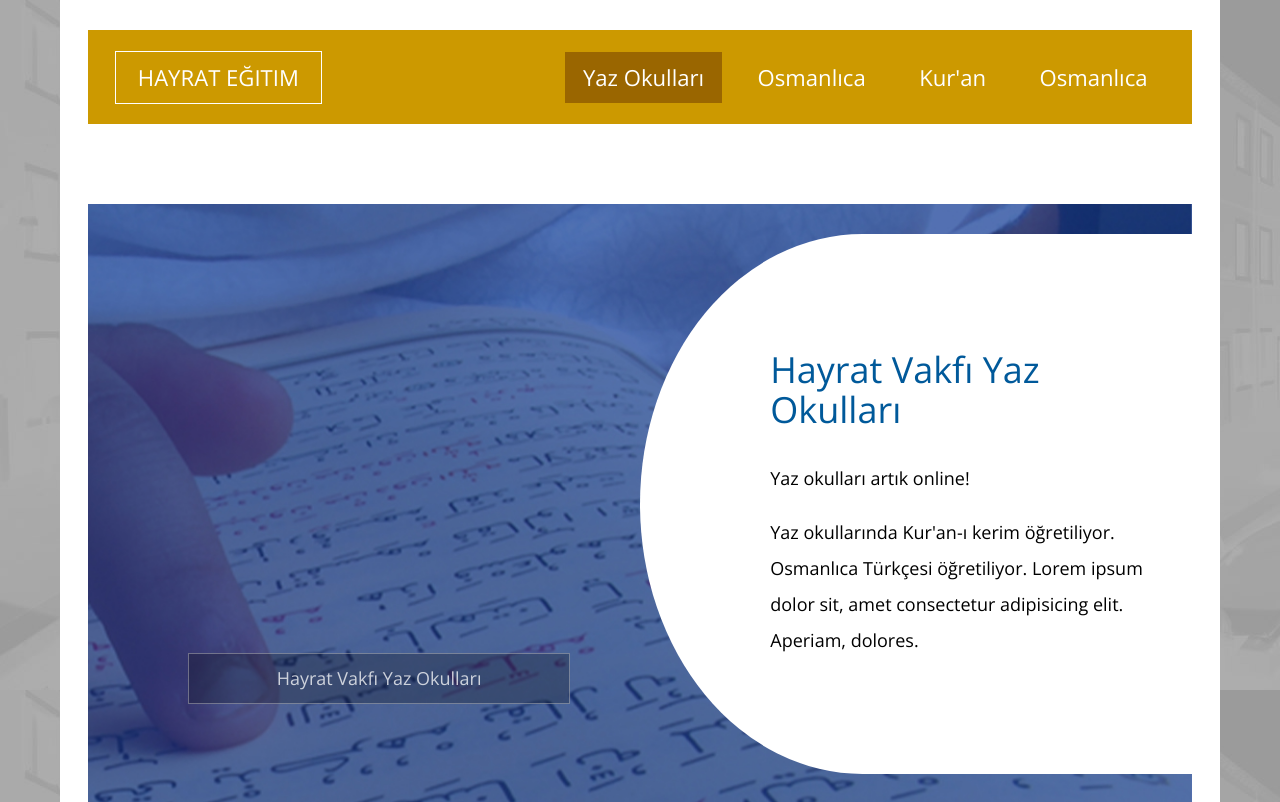
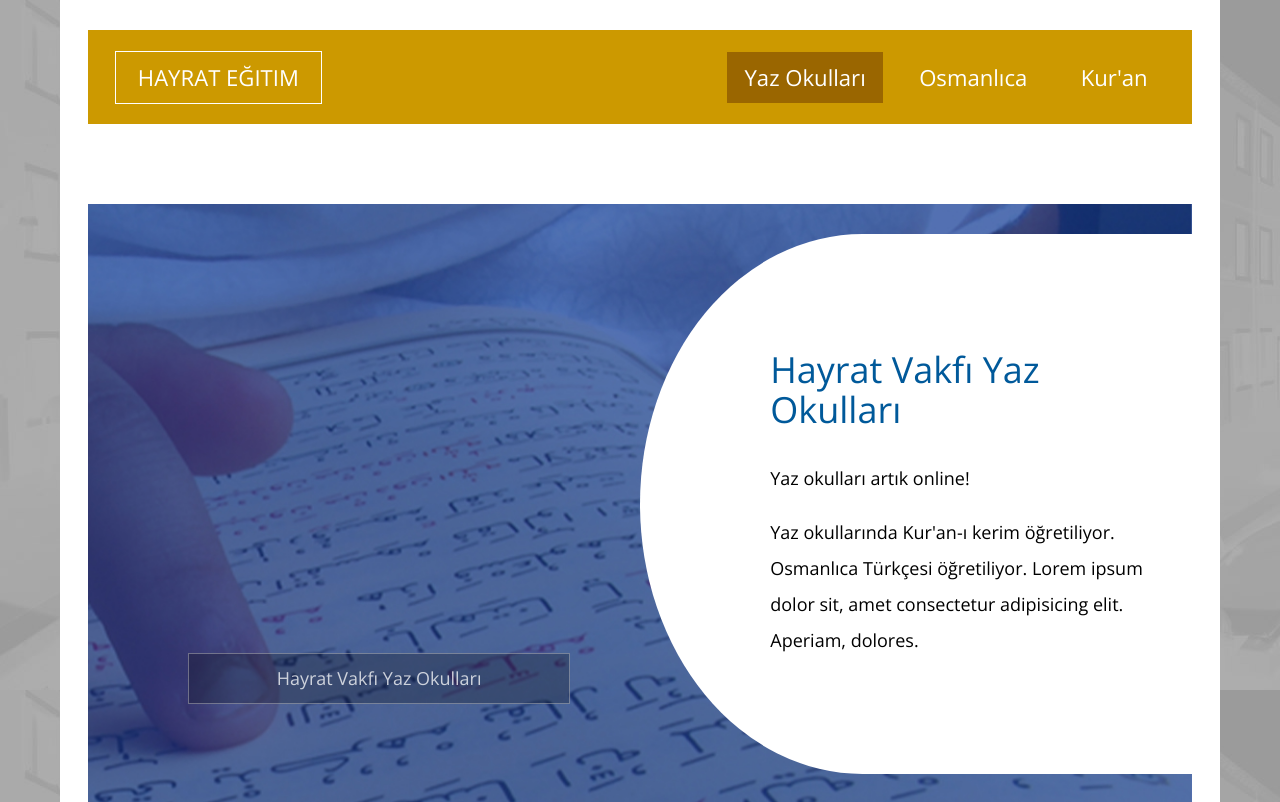
Before and after one commit to zybk95/egitim-sayfasi, a website: page index.html in a window 1280 px wide. Shown: the top 802 px of the page. Drawn offline with nearby package versions, Linux system fonts and the light colour scheme; a script that the page names is missing.

Commit message:
nav update

```diff
--- a/index.html
+++ b/index.html
@@ -37,9 +37,7 @@
               <li class="nav-item">
                 <a class="nav-link" href="#tm-section-3">Kur'an</a>
               </li>
-              <li class="nav-item">
-                <a class="nav-link" href="#tm-section-4">Osmanlıca</a>
-              </li>
+
             </ul>
           </div>
         </nav>
```
